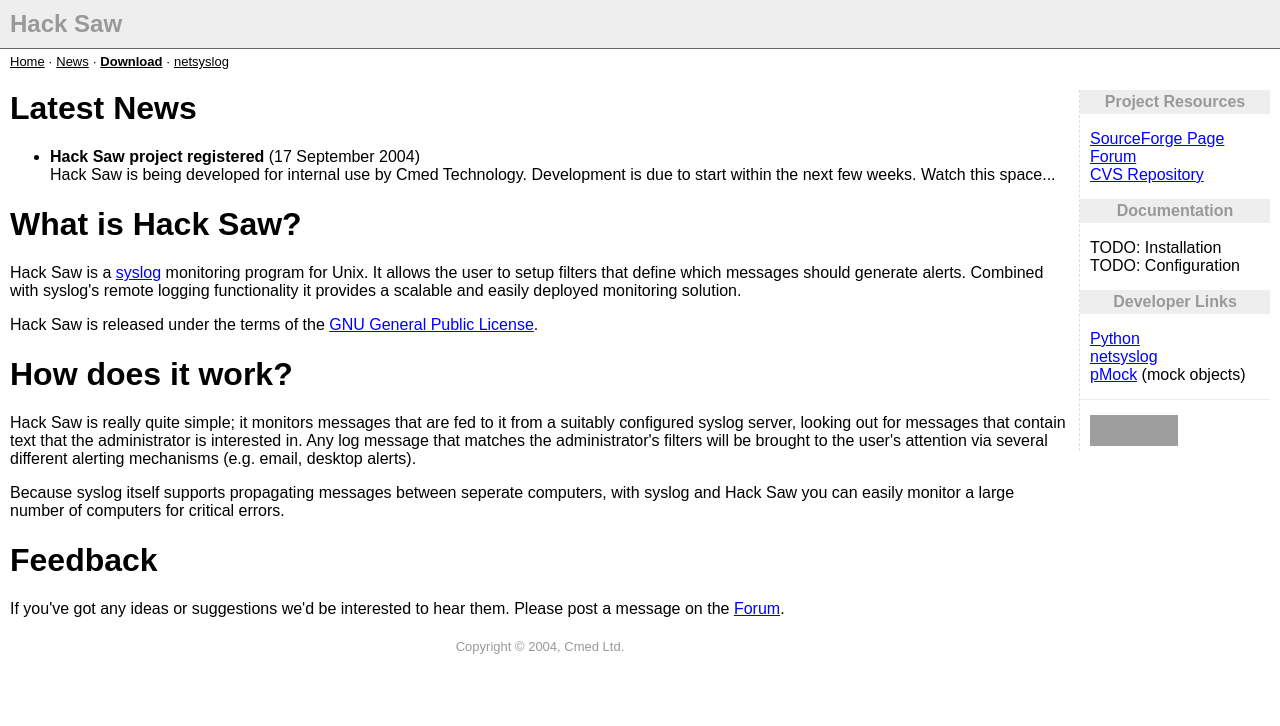
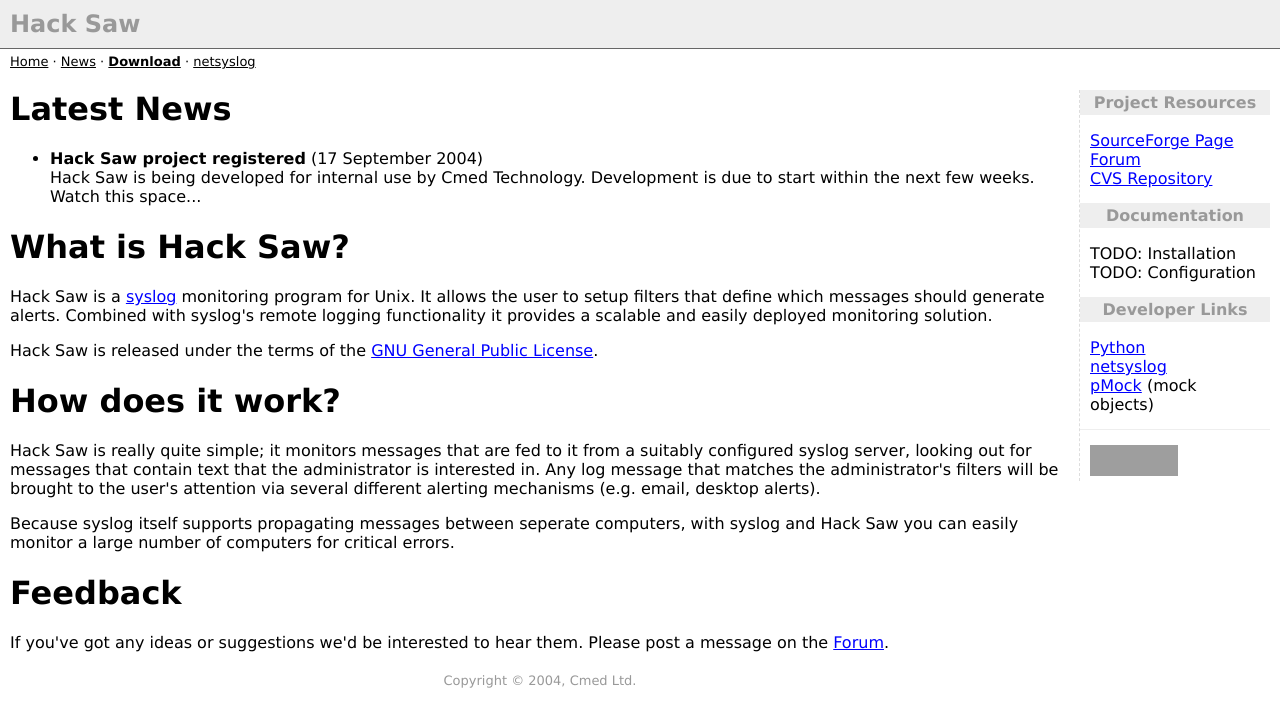
Before and after one commit to gma/hacksaw, a plain HTML site: page htdocs/index.html in a window 1280 px wide. Drawn offline with nearby package versions, Linux system fonts and the light colour scheme; files that its build step writes are made by us from their sources; grey boxes are pictures that could not be loaded.

Commit message:
Use Verdana by default.

```diff
--- a/htdocs/default.css
+++ b/htdocs/default.css
@@ -2,7 +2,7 @@
 body {
 	margin: 0px;
 	background-color: white;
-	font-family: sans-serif;
+	font-family: verdana, sans-serif;
 	color: black;
 }
 
```
